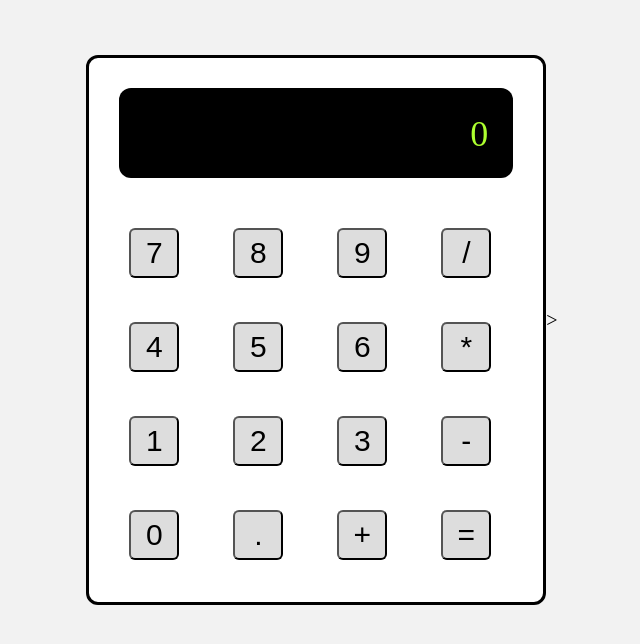
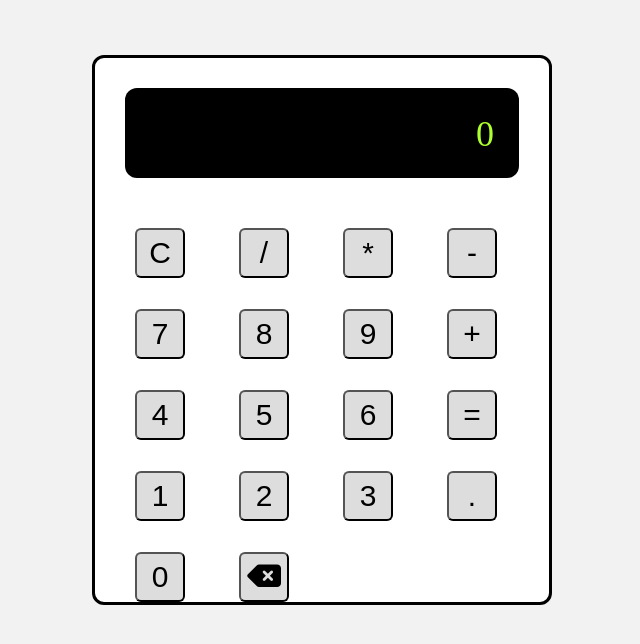
Before and after one commit to Hadiali16/Calculator, a plain HTML site: page index.html in a window 1280 px wide. Shown: the whole page, without its empty margins (318-958 px from the left). Drawn offline with Linux system fonts and the light colour scheme.

Commit message:
Update index.html

```diff
--- a/index.html
+++ b/index.html
@@ -3,42 +3,41 @@
 <head>
   <meta charset="UTF-8">
   <meta name="viewport" content="width=device-width, initial-scale=1.0">
-  <title>Document</title>
-  <link rel="stylesheet" href="style.css";>
+  <title>Calculator</title>
+  <link rel="stylesheet" href="style.css">
+  <link rel="stylesheet" href="https://cdnjs.cloudflare.com/ajax/libs/font-awesome/6.5.2/css/all.min.css">
+
 </head>
 <body>
-
   <div class="calculator">
-    <div class="screen">
-      0
-    </div>
+    <div class="screen">0</div>
 
     <div class="buttons">
-  <button class="btn">7</button>
-  <button class="btn">8</button>
-  <button class="btn">9</button>
-  <button class="btn">/</button>
+      <button class="btn" id="C">C</button>
+      <button class="btn operator" value="/">/</button>
+      <button class="btn operator" value="*">*</button>
+      <button class="btn operator" value="-">-</button>
 
-  <button class="btn">4</button>
-  <button class="btn">5</button>
-  <button class="btn">6</button>
-  <button class="btn">*</button>
+      <button class="btn" value="7">7</button>
+      <button class="btn" value="8">8</button>
+      <button class="btn" value="9">9</button>
+      <button class="btn operator" value="+">+</button>
 
-  <button class="btn">1</button>
-  <button class="btn">2</button>
-  <button class="btn">3</button>
-  <button class="btn">-</button>
+      <button class="btn" value="4">4</button>
+      <button class="btn" value="5">5</button>
+      <button class="btn" value="6">6</button>
+      <button class="btn" id="equal">=</button>
 
-  <button class="btn">0</button>
-  <button class="btn">.</button>
-  <button class="btn">+</button>
-  <button class="btn" id="equal">=</button>
+      <button class="btn" value="1">1</button>
+      <button class="btn" value="2">2</button>
+      <button class="btn" value="3">3</button>
+      <button class="btn" value=".">.</button>
 
-</div>
-
+      <button class="btn zero" value="0">0</button>
+      <button class=" btn back" ><i class="fa-solid fa-delete-left"></i></button>
+    </div>
   </div>
 
   <script src="script.js"></script>
-
 </body>
-</html>>
+</html>
```
